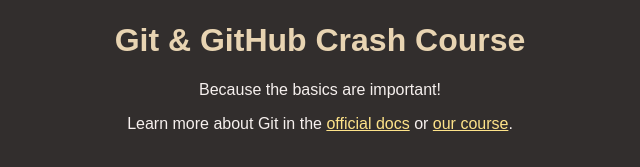
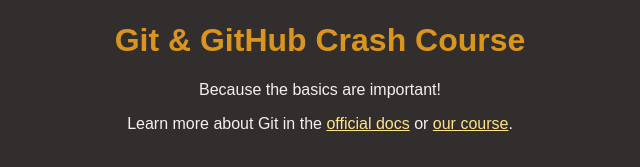
Before and after one commit to jvdrest/github-crash-course, a plain HTML site: page index.html in a window 1280 px wide. Shown: the part 147-314 px from the top of the page, without its empty margins (320-960 px from the left). Drawn offline with Linux system fonts and the light colour scheme.

Commit message:
changed title color

```diff
--- a/styles.css
+++ b/styles.css
@@ -17,7 +17,7 @@
 }
 
 h1 {
-  color: #e8d4b2;
+  color: #da951e;
 }
 
 a {
```
